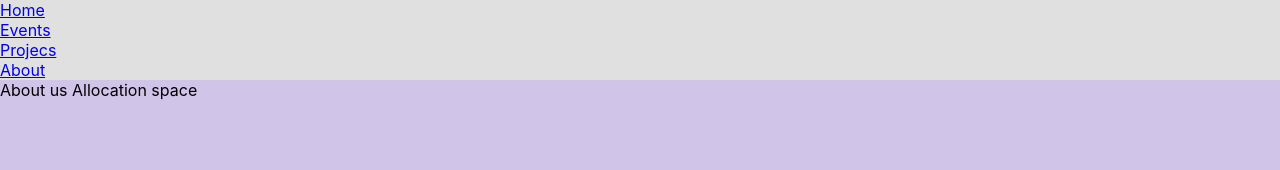
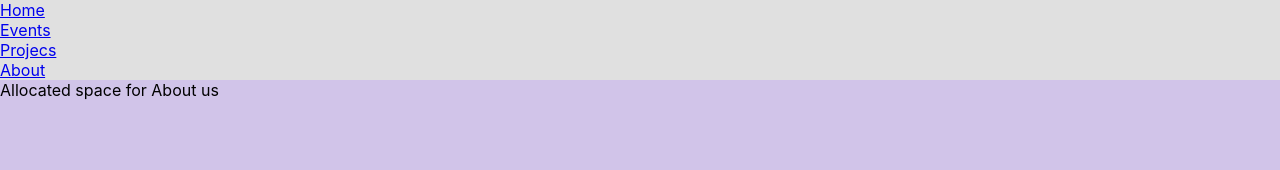
Before and after one commit to INTECS-ITFAC/intecs_webapp_front-end, a React (Create React App) app: page /about in a window 1280 px wide. Shown: the top 170 px of the page. Built offline with nearby package versions, Linux system fonts and the light colour scheme.

Commit message:
minor change in about us page to test CI

```diff
--- a/src/modules/about/About.tsx
+++ b/src/modules/about/About.tsx
@@ -7,7 +7,7 @@ export class About extends Component {
   render() {
     return (
       <div className="about-container">
-        <div>About us Allocation space</div>
+        <div>Allocated space for About us</div>
       </div>
     );
   }
```
